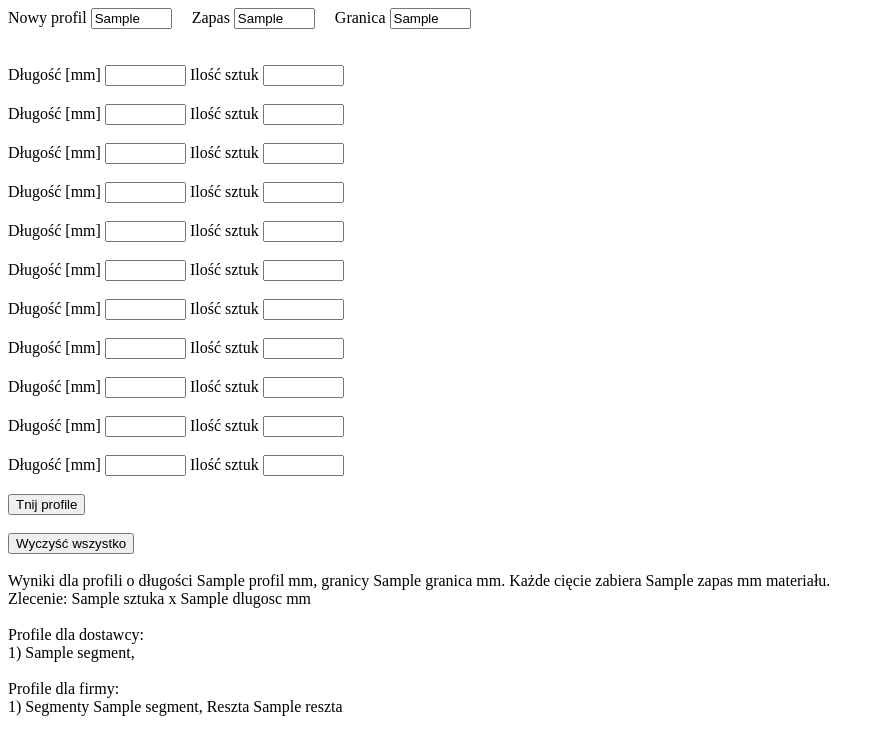
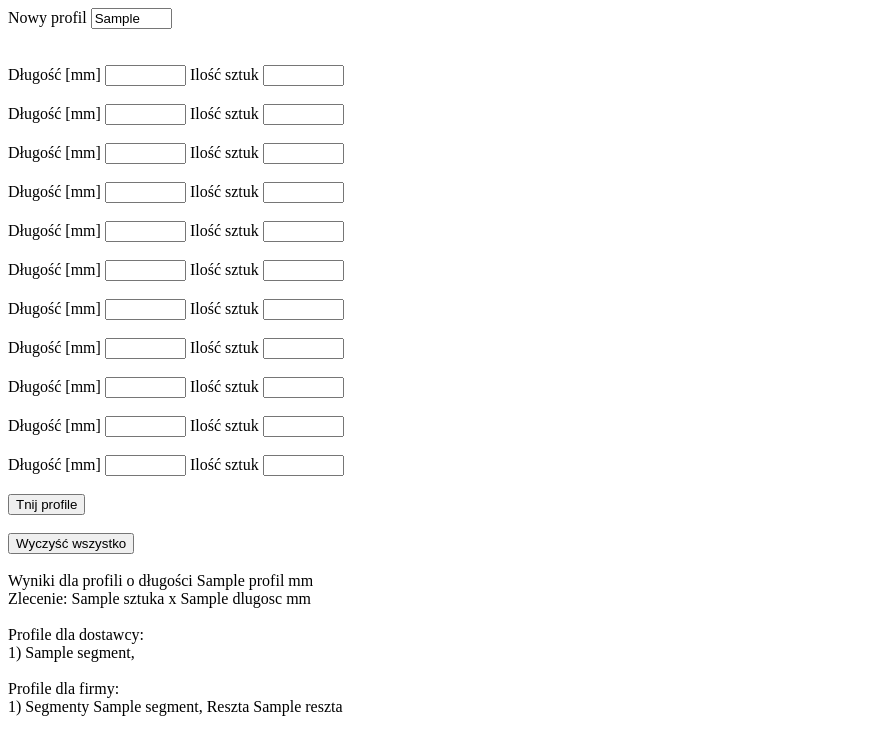
Before and after one commit to zachariaszblazej/Profile_calculation, a Flask app: template templates/wyniki.html in a window 1280 px wide. Shown: the top 755 px of the page, without its empty margins (0-885 px from the left). Run offline with Flask 3, Linux system fonts and the light colour scheme; the template is opened without the code that fills it: most values are stand-ins (such as "Sample title", 1, 10 or a date in 2020).

Commit message:
removed granica and zapas

```diff
--- a/app.py
+++ b/app.py
@@ -10,8 +10,6 @@ def home():
 @app.route('/licz_profile', methods=['GET', 'POST'])
 def licz_profile():
     if request.method == 'POST':
-        zapas = int(request.form['zapas'])
-        granica = int(request.form['granica'])
         profil= int(request.form['profil'])
 
         pairs = []
@@ -33,14 +31,14 @@ def licz_profile():
         dlugosci = [dlugosc for dlugosc, _ in pairs]
         sztuki = [sztuka for _, sztuka in pairs]
 
-        profile_dla_dostawcy, profile_dla_firmy = generuj_profile(dlugosci, sztuki, profil, granica, zapas)
+        profile_dla_dostawcy, profile_dla_firmy = generuj_profile(dlugosci, sztuki, profil, profil)
 
         ilosc_pairs = len(pairs)
 
-        return render_template('wyniki.html', zapas=zapas, granica=granica, profil=profil, pairs=pairs, ilosc_pairs=ilosc_pairs, profile_dla_dostawcy=profile_dla_dostawcy, profile_dla_firmy=profile_dla_firmy)
+        return render_template('wyniki.html', profil=profil, pairs=pairs, ilosc_pairs=ilosc_pairs, profile_dla_dostawcy=profile_dla_dostawcy, profile_dla_firmy=profile_dla_firmy)
 
-def generuj_profile(dlugosci, sztuki, PROFIL=6000, GRANICA=4000, ZAPAS=20):
-    dlugosci = [x + ZAPAS for x in dlugosci]
+def generuj_profile(dlugosci, sztuki, PROFIL=6000, GRANICA=6000):
+    dlugosci = [x for x in dlugosci]
 
     pociete_segmenty = []
 
--- a/templates/base.html
+++ b/templates/base.html
@@ -8,13 +8,7 @@
 <body>
     <form name="profile_form", action="licz_profile" method="post">
         <label>Nowy profil</label>
-        <input size="7" type="text", id="profil", name="profil" value={{profil}}>
-
-        <label>&ensp;&ensp;Zapas</label>
-        <input size="7" type="text", id="zapas", name="zapas" value={{zapas}}>
-
-        <label>&ensp;&ensp;Granica</label>
-        <input size="7" type="text", id="granica", name="granica" value={{granica}}><br><br><br>
+        <input size="7" type="text", id="profil", name="profil" value={{profil}}><br><br><br>
 
         {% block zlecenie %}
         {% endblock %}
--- a/templates/wyniki.html
+++ b/templates/wyniki.html
@@ -59,7 +59,7 @@
 
 {% block result %}
     <br><br>
-    <label>Wyniki dla profili o długości {{profil}} mm, granicy {{granica}} mm. Każde cięcie zabiera {{zapas}} mm materiału.</label><br>
+    <label>Wyniki dla profili o długości {{profil}} mm</label><br>
 
     <label>Zlecenie:</label>
     {% for dlugosc, sztuka in pairs %}
```
